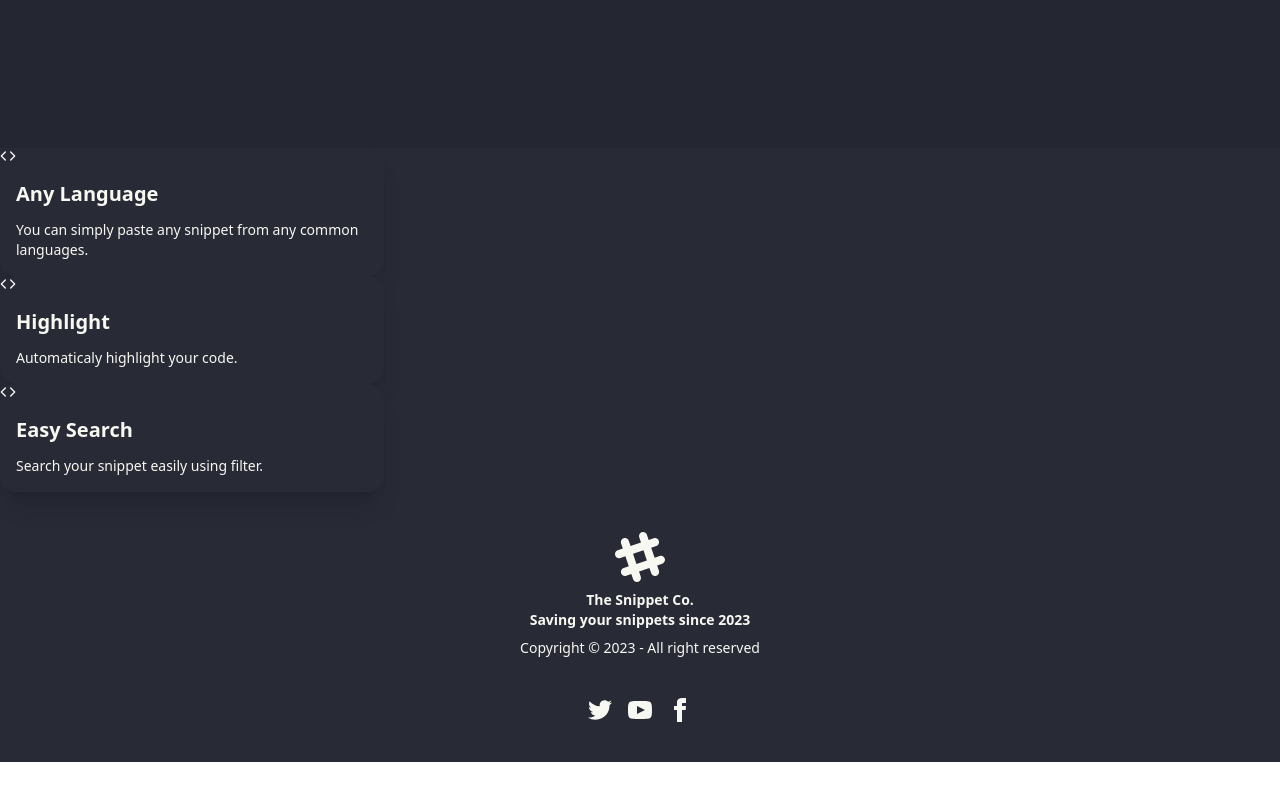
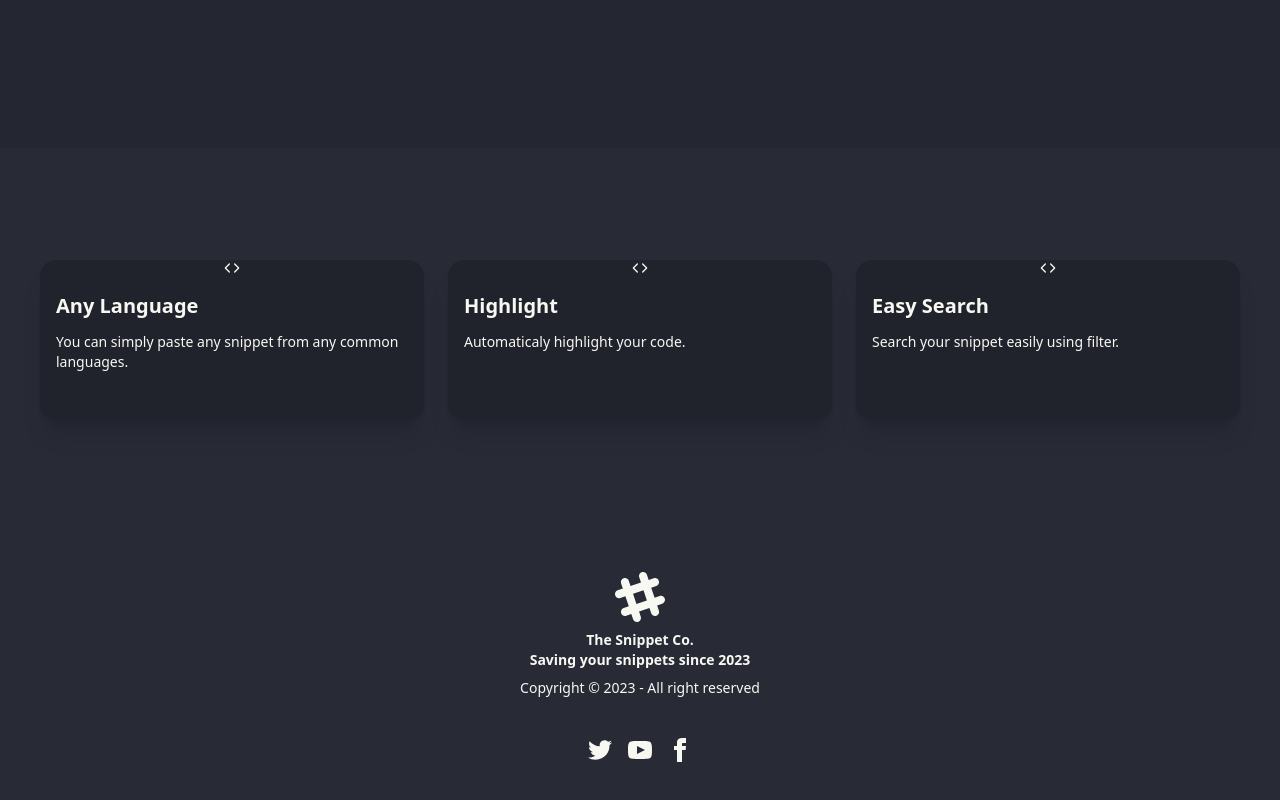
Before and after one commit to arthurlch/snippet-hive-client, a Next.js app: page / in a window 1280 px wide. Shown: the part 716-1516 px from the top of the page. Before the commit the page ends 1478 px from the top, so only its background shows below. Built offline with nearby package versions, Linux system fonts and the light colour scheme.

Commit message:
chores: center cards, fix card reponsivity

```diff
--- a/pages/_app.tsx
+++ b/pages/_app.tsx
@@ -3,7 +3,7 @@ import type { AppProps } from 'next/app';
 
 export default function App({ Component, pageProps }: AppProps) {
   return (
-    <div data-theme='dracula'>
+    <div data-theme="dracula">
       <Component {...pageProps} />
     </div>
   );
--- a/pages/_layout.tsx
+++ b/pages/_layout.tsx
@@ -34,8 +34,9 @@ export default function Layout({ children }: { children: React.ReactNode }) {
           </div>
         </div>
       </div>
-      {children}
-
+      <main>
+        {children}
+      </main>
       <footer className='footer footer-center p-10 '>
         <div>
           <svg
--- a/pages/index.tsx
+++ b/pages/index.tsx
@@ -7,10 +7,11 @@ interface CodeBlock {
   language: string;
   showLineNumbers: boolean;
   text: string;
+  className?: string;
 }
 
 function CodeBlockForHero(props: CodeBlock) {
-  const { language, showLineNumbers, text } = props;
+  const { language, showLineNumbers, text, className } = props;
 
   return (
     <div>
@@ -24,29 +25,25 @@ function CodeBlockForHero(props: CodeBlock) {
   );
 }
 
-
 function Hero() {
-  const blockLanguage = "javascript"
-  const showLineNumbers = false
-  const blockText = `function reverseString(str: string): string {
-    let reversedStr = "";
-    for (let i = str.length - 1; i >= 0; i--) {
-      reversedStr += str[i];
-    }
-    return reversedStr;
-  }`;
+  const blockLanguage = 'javascript';
+  const showLineNumbers = false;
+  const blockText = `const sum = (a: number, b: number): number => a + b;`;
 
   return (
-    <div className='h-screen columns-1 hero  bg-base-200'>
-      <div className='hero-content flex-col flex-wrap lg:flex-row-reverse'>
-        <div className='py-2 my-2'>
-            <h1 className='text-5xl font-bold'><span className='text-pink-400	'>Simple</span> & <span className='text-pink-400'>Useful</span> snippet manager</h1>
-            <p className='py-6'>
-            Unleash your coding potential with our centralized snippet manager - store, share, and access your code snippets securely from anywhere!
+    <div className="h-screen columns-1 hero  bg-base-200">
+      <div className="hero-content flex-col flex-wrap lg:flex-row-reverse">
+        <div className="py-2 my-2">
+          <h1 className="text-5xl font-bold">
+            <span className="text-pink-400	">Simple</span> &{' '}
+            <span className="text-pink-400">Useful</span> snippet manager
+          </h1>
+          <p className="py-6">
+            Unleash your coding potential with our centralized snippet manager -
+            store, share, and access your code snippets securely from anywhere!
           </p>
         </div>
-        <div className='w-3/6	 flex-col flex '>
-          <div className='items-center place-content-center'>
+        <div className="flex justify-center items-center 	">
           <CodeBlockForHero
             language={blockLanguage}
             showLineNumbers={showLineNumbers}
@@ -55,59 +52,52 @@ function Hero() {
         </div>
       </div>
     </div>
-    </div>
-  )
+  );
 }
 
 function FeatureCards() {
   return (
-    <div  className='container mx-auto ml-auto' >
-      <div className='gap-6 columns-1'>
-
-      <div className='card card-compact w-96 bg-base-100 shadow-xl'>
-        <div>
+    <div className="container mx-auto ml-auto">
+      <div className=" flex flex-wrap justify-center items-center gap-6 columns-1 py-28 my-23">
+        <div className="card card-compact w-96 bg-base-300 shadow-xl 80 md:h-40 lg:h-40">
+          <div className="flex flex-wrap justify-center items-center">
             <FiCode />
           </div>
-        <div className='card-body'>
-          <h2 className='card-title'>Any Language</h2>
+          <div className="card-body">
+            <h2 className="card-title">Any Language</h2>
             <p>You can simply paste any snippet from any common languages.</p>
           </div>
         </div>
 
-      <div className='card card-compact w-96 bg-base-100 shadow-xl'>
-        <div>
+        <div className="card card-compact w-96 bg-base-300 shadow-xl 80 md:h-40 lg:h-40">
+          <div className="flex flex flex-wrap justify-center items-center ">
             <FiCode />
           </div>
-        <div className='card-body'>
-          <h2 className='card-title'>Highlight</h2>
+          <div className="card-body">
+            <h2 className="card-title">Highlight</h2>
             <p>Automaticaly highlight your code.</p>
           </div>
         </div>
 
-      <div className='card card-compact w-96 bg-base-100 shadow-xl'>
-        <div>
+        <div className="card card-compact w-96 bg-base-300 shadow-xl 80 md:h-40 lg:h-40">
+          <div className="flex flex-wrap justify-center items-center">
             <FiCode />
           </div>
-        <div className='card-body'>
-          <h2 className='card-title'>Easy Search</h2>
+          <div className="card-body">
+            <h2 className="card-title">Easy Search</h2>
             <p>Search your snippet easily using filter.</p>
           </div>
         </div>
-
       </div>
     </div>
-
   );
 }
 
 export default function Home() {
-
   return (
     <Layout>
-      <main>
-        <Hero/>
+      <Hero />
       <FeatureCards />
-      </main>
     </Layout>
   );
 }
```
Also changed, not shown: 1 other file (tests, documents, lock files or other folders). Lines whose indentation alone changed are shown as unchanged.
